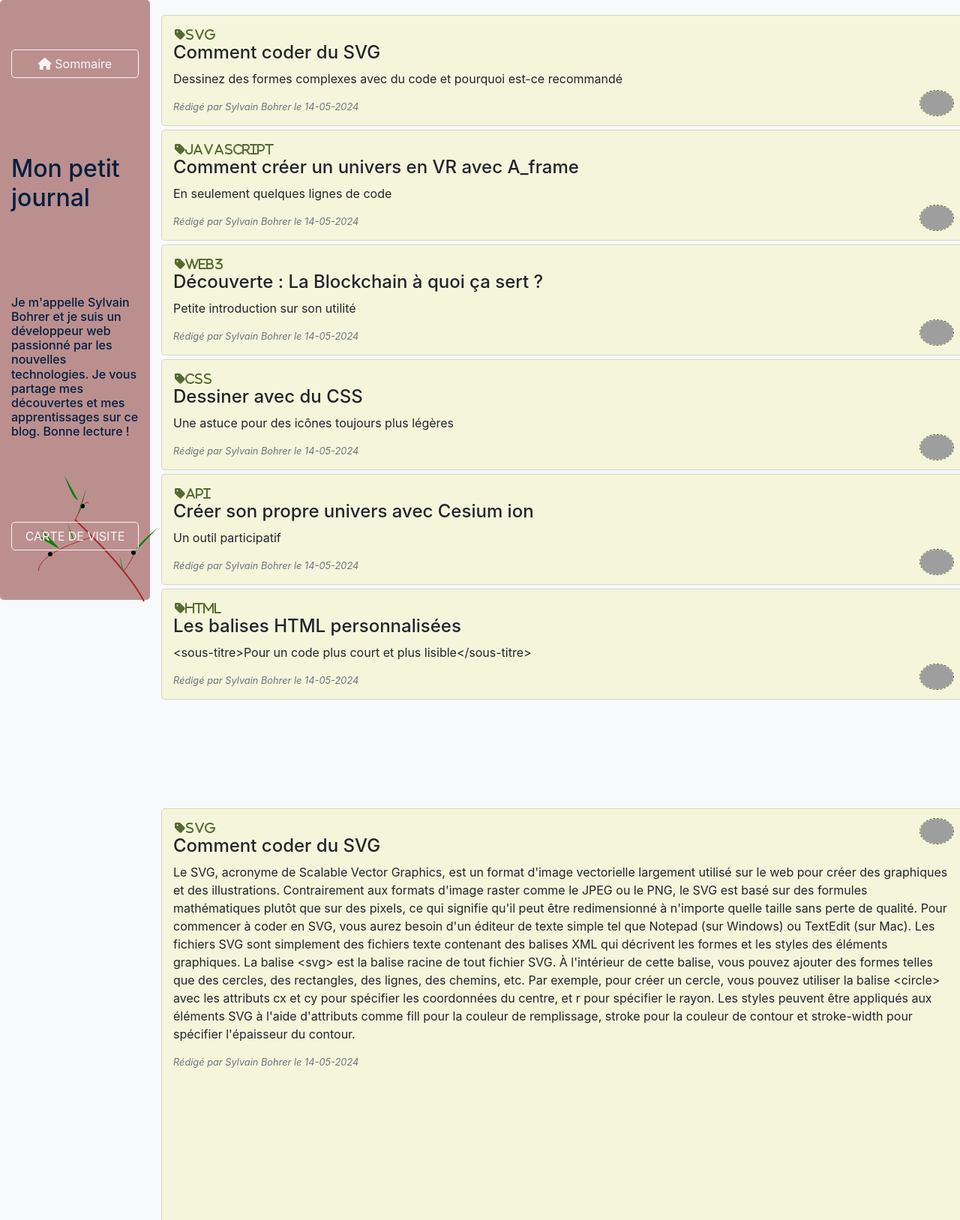
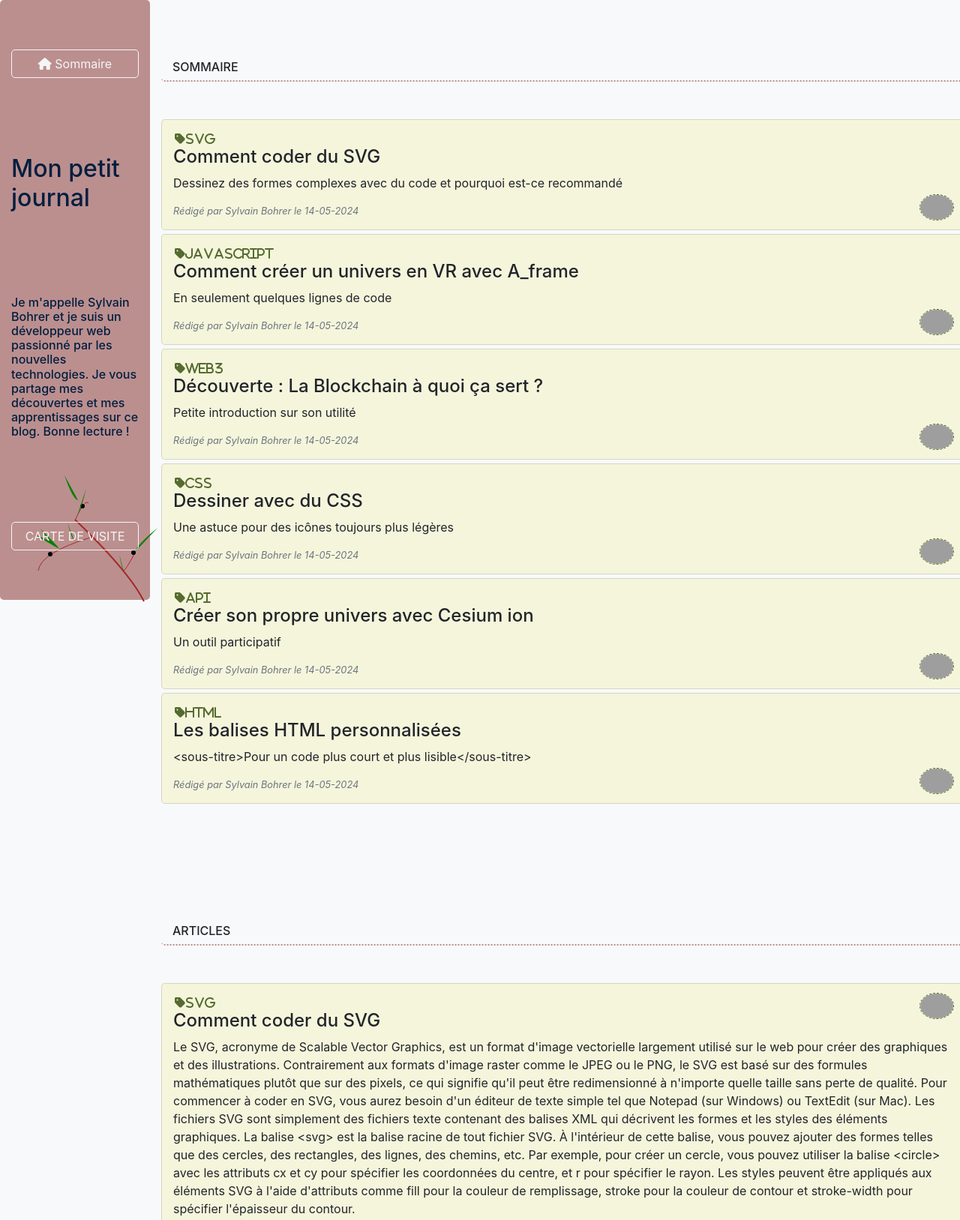
Before and after one commit to Gemmers/learningdiary, a plain HTML site: page index.html in a window 1280 px wide. Shown: the top 1627 px of the page at 75% size. Drawn offline with nearby package versions, Linux system fonts and the light colour scheme; grey boxes are pictures that could not be loaded.

Commit message:
make my website content

```diff
--- a/css/components/card.css
+++ b/css/components/card.css
@@ -8,7 +8,14 @@
 
 .card.article {
   height: 100vh;
+  overflow: scroll;
+}
+
+.card.title {
+  background-color: transparent;
   margin-top: 50px;
   margin-bottom: 50px;
-  overflow: scroll;
+  border: none;
+  border-bottom: 2px dotted rosybrown;
+  padding-bottom: 0px;
 }
--- a/index.html
+++ b/index.html
@@ -43,12 +43,14 @@
   </div>
 
   <div class="container">
-    <div class="fakesidebar"></div>
     <div class="main-content">
+      <div class="card title">
+        <h6>SOMMAIRE</h6>
+      </div>
       <a href="#article1">
         <div class="card">
-          <img src="https://res.cloudinary.com/dffprntmt/image/upload/v1715626790/1704673485756_unkfof.jpg" class="img-fluid rounded-circle custom-width" alt="Avatar">
-          <i id="home" class="fa-solid fa-tag">svg</i>
+          <img id="home" src="https://res.cloudinary.com/dffprntmt/image/upload/v1715626790/1704673485756_unkfof.jpg" class="img-fluid rounded-circle custom-width" alt="Avatar">
+          <i class="fa-solid fa-tag">svg</i>
           <h4>Comment coder du SVG</h4>
           <p>Dessinez des formes complexes avec du code et pourquoi est-ce recommandé</p>
           <cite class="small text-muted italic">Rédigé par Sylvain Bohrer le 14-05-2024</cite>
@@ -103,8 +105,10 @@
   </div>
 
   <div class="container">
-    <div class="fakesidebar"></div>
     <div class="main-content">
+      <div class="card title">
+        <h6>ARTICLES</h6>
+      </div>
       <div class="card article">
         <img src="https://res.cloudinary.com/dffprntmt/image/upload/v1715626790/1704673485756_unkfof.jpg" class="img-fluid rounded-circle custom-width" alt="Avatar">
         <i id="article1" class="fa-solid fa-tag">svg</i>
```
